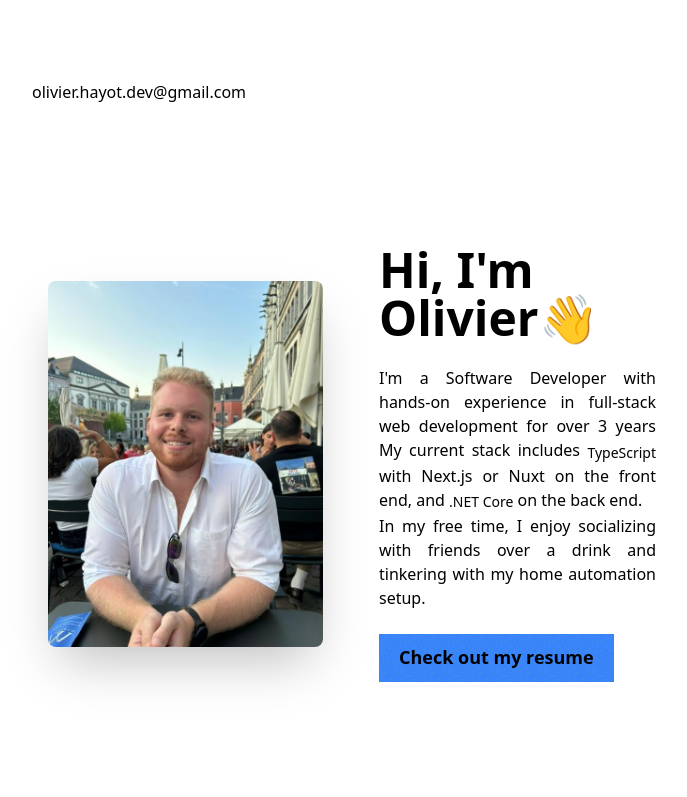
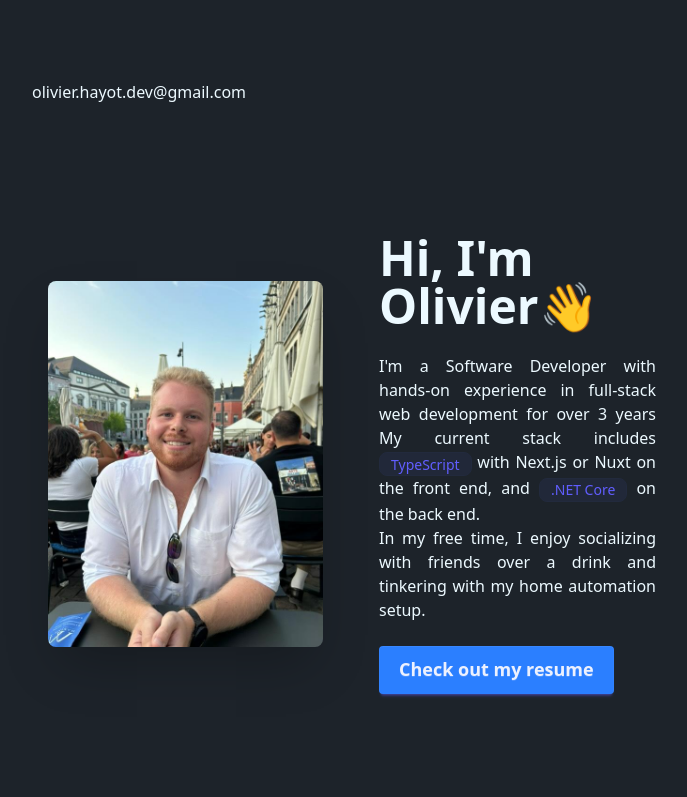
Before and after one commit to h0livier/nuxt-portfolio, a Nuxt app: page / in a window 1280 px wide. Shown: the top 797 px of the page, without its empty margins (288-975 px from the left). Built offline with nearby package versions, Linux system fonts and the light colour scheme.

Commit message:
used dark theme as default

```diff
--- a/assets/app.css
+++ b/assets/app.css
@@ -1,6 +1,6 @@
 @import "tailwindcss";
 
 @plugin "daisyui" {
-    themes: dark, --default, dark --prefersdark;
+    themes: dark --default, dark --prefersdark;
     --color-primary: blue;
 }
```
